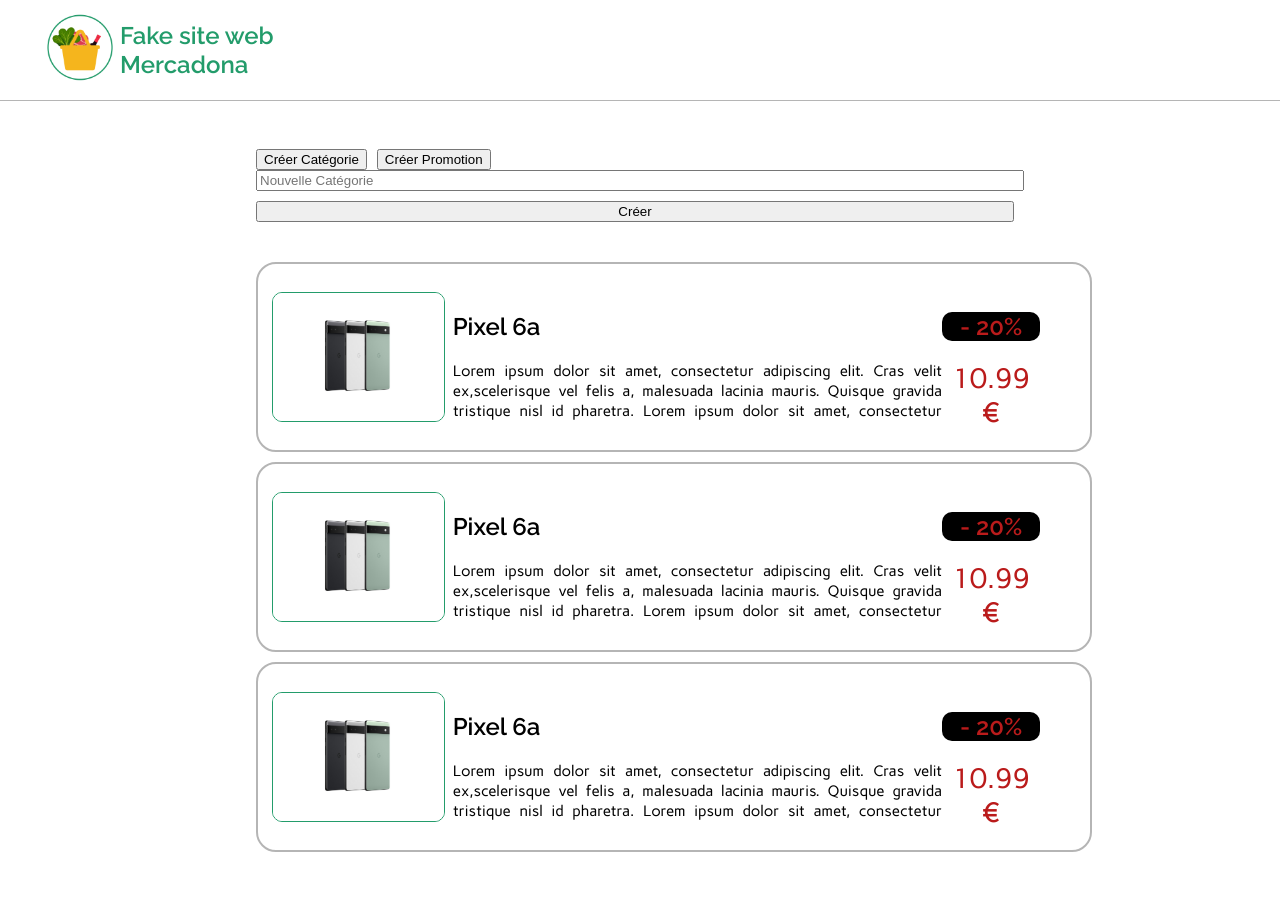
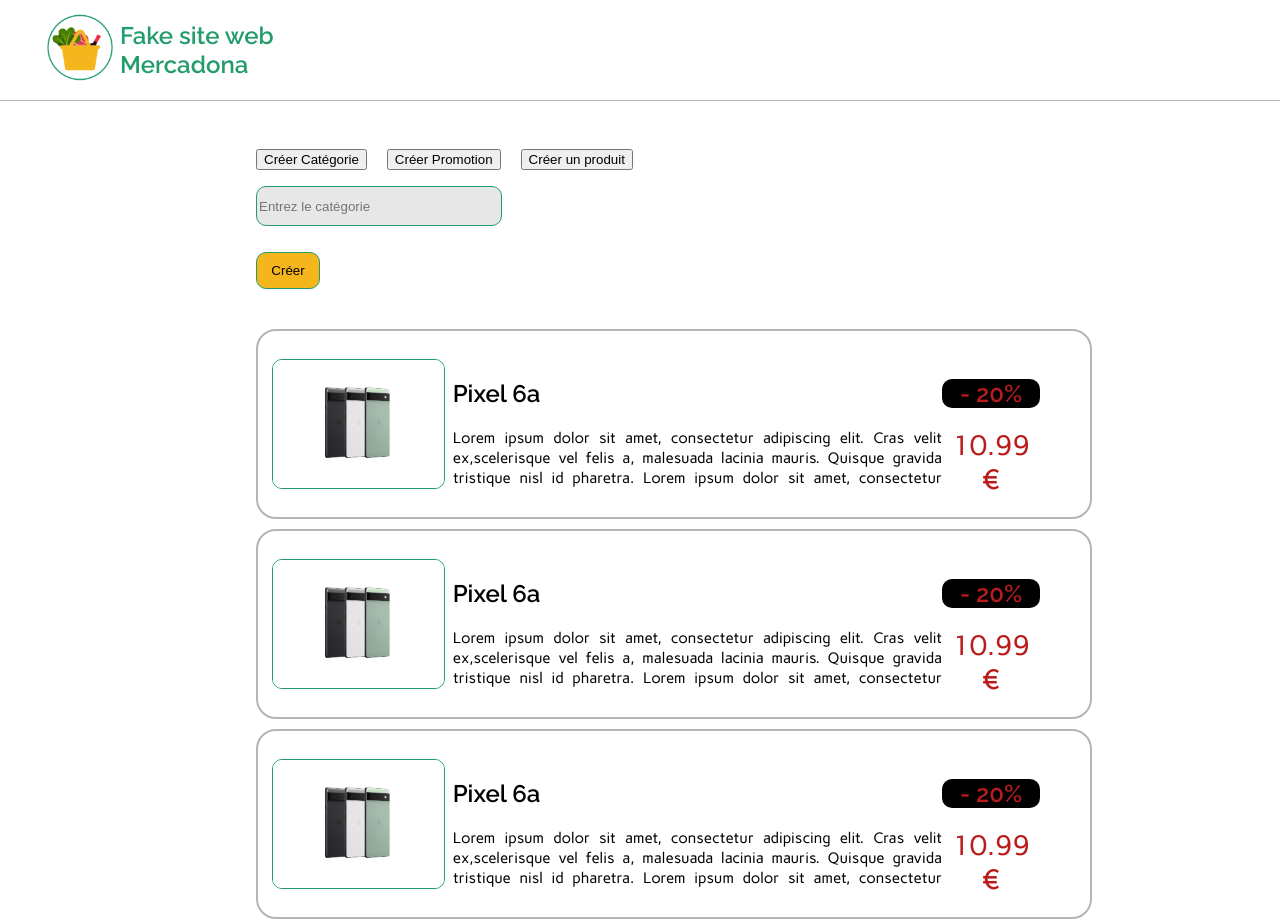
Before and after one commit to JeromeM92/mercadona-website, a React (Create React App) app: page /admin-board in a window 1280 px wide. Both pictures are taken after a click on the button "Créer Catégorie". Before the commit the page ends 852 px from the top, so only its background shows below. Built offline with nearby package versions, Linux system fonts and the light colour scheme.

Commit message:
Add textfield, Colors & Link to CreateProductScreen

```diff
--- a/src/components/admin/adminScreen.js
+++ b/src/components/admin/adminScreen.js
@@ -1,7 +1,11 @@
 import React, { useState } from 'react';
 import Pixel6A from "../../assets/pixel-6a-3.jpg"
 import ProductList from '../commonComponents/ProductList';
+import TextField from '../commonComponents/TextField';
 import styled from 'styled-components';
+import { COLORS } from '../../assets/colors/colors';
+import Dropdown from '../commonComponents/DropDown';
+import { Link } from 'react-router-dom';
 
 const mockProduct = {
   id: 1,
@@ -44,16 +48,48 @@
 `;
 
 const Button = styled.button`
-  margin-right: 10px;
+
+
+`;
+const PromotionButton = styled.button`
+  margin-left: 20px;
+
+`;
+const CreateProductButton = styled.button`
+  margin-left: 20px;
+
 `;
 
-const Input = styled.input`
-  margin-bottom: 10px;
+const CreateConfigButton = styled.button`
+    width: 5vw;
+    grid-column:1;
+    background-color: ${COLORS.yellow};
+    padding: 10px;
+    border: none;
+    border-radius: 10px;
+    cursor: pointer;
+    border: 1px solid ${COLORS.darkGreen};
+    margin-top: 2vh;
+
+    @media (max-width: 1200px) {
+      width: auto;
+    }
 `;
 
 const FormContainer = styled.div`
-  display: flex;
-  flex-direction: column;
+  margin-top: 2vh;
+  display: grid;
+  grid-template-columns: 20vw 20vw;
+  gap: 10px;
+
+  @media (max-width: 1200px) {
+    display: flex;
+    flex-direction: column;
+    align-items: center;
+    width: 100%
+    margin-top: 20px;
+    gap: 1vh;
+  }
 `;
 
 const ProductListContainer = styled.div`
@@ -61,7 +97,7 @@
   width: 100%;
   margin-top: 20px;
   display: grid;
-  grid-template-columns: 1fr; // Une seule colonne
+  grid-template-columns: 1fr;
   gap: 10px;
 
   @media (max-width: 1200px) {
@@ -76,6 +112,7 @@
 function AdminScreen (){
   const [showCategoryForm, setShowCategoryForm] = useState(false);
   const [showPromotionForm, setShowPromotionForm] = useState(false);
+  const [selectedCategory, setSelectedCategory] = useState('');
 
   const handleCategoryClick = () => {
     setShowCategoryForm((prev) => !prev);
@@ -91,23 +128,32 @@
         <AdminScreenContainer>
           <ConfigContainer>
             <Button onClick={handleCategoryClick}>Créer Catégorie</Button>
-            <Button onClick={handlePromotionClick}>Créer Promotion</Button>
+            <PromotionButton onClick={handlePromotionClick}>Créer Promotion</PromotionButton>
+            <Link to="/admin-create-product">
+            <CreateProductButton>Créer un produit</CreateProductButton>
+            </Link>
             {showCategoryForm && (
             <FormContainer>
-              <Input type="text" placeholder="Nouvelle Catégorie" />
-              <Button>Créer</Button>
+              <TextField name="Catégorie" value="" onChange={(value) => console.log(value)} />
+              <CreateConfigButton>Créer</CreateConfigButton>
             </FormContainer>
           )}
           {showPromotionForm && (
             <FormContainer>
-              <Input type="text" placeholder="Date de début" />
-              <Input type="text" placeholder="Date de fin" />
-              <Input type="text" placeholder="Nom de la promotion" />
-              <Input type="text" placeholder="Produit en promotion" />
-              <Input type="text" placeholder="Catégorie de produit en promotion" />
-              <Button>Créer</Button>
+              <TextField name="Date de début" value="" onChange={(value) => console.log(value)} />
+              <TextField name="Date de fin" value="" onChange={(value) => console.log(value)} />
+              <TextField name="Nom de la promotion" value="" onChange={(value) => console.log(value)} />
+              <TextField name="Produit en promotion" value="" onChange={(value) => console.log(value)} />
+              <Dropdown
+                        name="Catégorie"
+                        options={['Category1', 'Category2', 'Category3']}
+                        selectedOption={selectedCategory}
+                        onSelectOption={(category) => setSelectedCategory(category)}
+                        />
+              <CreateConfigButton>Créer</CreateConfigButton>
             </FormContainer>
           )}
+
         </ConfigContainer>
           <ProductListContainer>
           <ProductList products={products}/>
```
